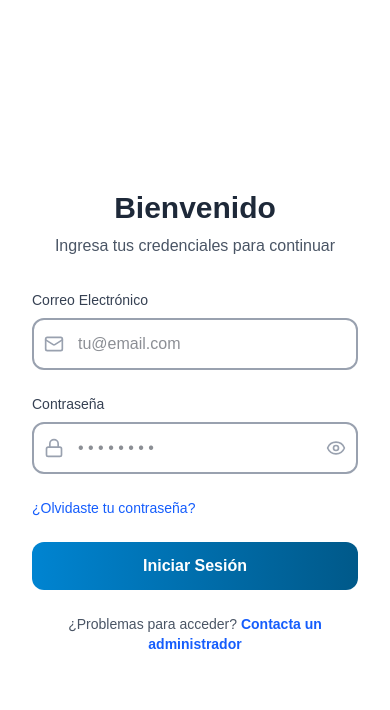
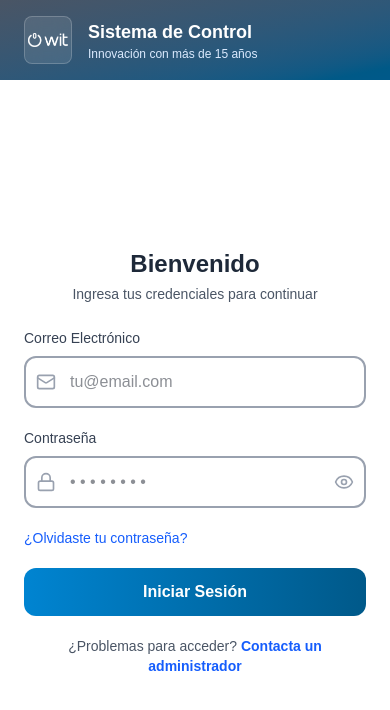
Before and after one commit to dorian-cesar/mantenedor-andenes-alameda, a Next.js app: page / in a window 390 px wide. Shown: the top 710 px of the page. Built offline with nearby package versions, Linux system fonts and the light colour scheme.

Commit message:
fix: se corrigen fuentes y tamaño de letras con vistas responsive

```diff
--- a/src/app/dashboard/andenes/page.jsx
+++ b/src/app/dashboard/andenes/page.jsx
@@ -107,7 +107,7 @@ export default function AndenesPage() {
         <div className="flex items-center gap-3">
           <Box className="h-8 w-8 text-green-600" />
           <div>
-            <h1 className="text-2xl font-bold text-gray-900">Gestión de Andenes</h1>
+            <h1 className="text-3xl font-bold text-gray-900">Gestión de Andenes</h1>
             <p className="text-gray-600">Administra andenes (plataformas) del terminal</p>
           </div>
         </div>
--- a/src/app/dashboard/page.jsx
+++ b/src/app/dashboard/page.jsx
@@ -24,7 +24,7 @@ export default function DashboardPage() {
                 <div className="flex flex-col items-center justify-between w-full">
                     <div className=" w-full flex items-center justify-between mb-6">
                         <div>
-                            <h1 className="text-3xl md:text-4xl font-bold text-balance">Panel Principal</h1>
+                            <h2 className="text-3xl font-bold text-balance">Panel Principal</h2>
                             <p className="text-gray-300 mt-2">Bienvenido, gestiona todas tus operaciones desde aquí</p>
                         </div>
                         <div className="text-right">
@@ -43,7 +43,7 @@ export default function DashboardPage() {
                     <div className="w-full grid grid-cols-1 md:grid-cols-3 gap-4">
                         <DashboardCard1 icon={<TrendingUp className="h-6 w-6" />} title={"Buses en terminal"} data={"12"} color={"red"} />
                         <DashboardCard1 icon={<AlertCircle className="h-6 w-6" />} title={"Andenes ocupados"} data={"12"} color={"green"} />
-                        <DashboardCard1 icon={<CheckCircle className="h-6 w-6" />} title={"Tareas completadas"} data={"12"} color={"emerald"} />
+                        <DashboardCard1 icon={<CheckCircle className="h-6 w-6" />} title={"Permanencias cobradas"} data={"12"} color={"emerald"} />
                     </div>
                 </div>
             </div>
--- a/src/app/dashboard/permanencias/page.jsx
+++ b/src/app/dashboard/permanencias/page.jsx
@@ -73,7 +73,7 @@ export default function PermanenciasPage() {
         <div className="flex items-center gap-3">
           <Clock className="h-8 w-8 text-green-600" />
           <div>
-            <h1 className="text-2xl font-bold text-gray-900">Permanencias</h1>
+            <h1 className="text-3xl font-bold text-gray-900">Permanencias</h1>
             <p className="text-gray-600">Tiempo de estadía de los buses en el terminal</p>
           </div>
         </div>
--- a/src/app/dashboard/usuarios/page.jsx
+++ b/src/app/dashboard/usuarios/page.jsx
@@ -112,7 +112,7 @@ export default function UsuariosPage() {
         <div className="flex items-center gap-3">
           <Users className="h-8 w-8 text-blue-600" />
           <div>
-            <h1 className="text-2xl font-bold text-gray-900">Gestión de Usuarios</h1>
+            <h1 className="text-3xl font-bold text-gray-900">Gestión de Usuarios</h1>
             <p className="text-gray-600">Administra los usuarios del sistema</p>
           </div>
         </div>
--- a/src/app/dashboard/vehiculos/page.jsx
+++ b/src/app/dashboard/vehiculos/page.jsx
@@ -104,7 +104,7 @@ export default function VehiculosPage() {
         <div className="flex items-center gap-3">
           <Truck className="h-8 w-8 text-orange-600" />
           <div>
-            <h1 className="text-2xl font-bold text-gray-900">Gestión de Vehículos</h1>
+            <h1 className="text-3xl font-bold text-gray-900">Gestión de Vehículos</h1>
             <p className="text-gray-600">Administra los buses del terminal</p>
           </div>
         </div>
--- a/src/app/page.jsx
+++ b/src/app/page.jsx
@@ -80,43 +80,55 @@ export default function Login() {
   };
 
   return (
-    <div className="min-h-screen flex">
+    <div className="min-h-screen flex flex-col lg:flex-row">
       <Notification type={notif.type} message={notif.message} />
 
-      <div className="flex-1 hidden lg:flex flex-col justify-between p-12 bg-linear-to-br from-gray-600 to-sky-800 text-white">
-        <div className="flex items-center gap-6 mb-16">
+      {/* Banner móvil (visible solo en sm/lg abajo) */}
+      <div className="flex items-center gap-4 px-6 py-4 bg-linear-to-br from-gray-600 to-sky-800 text-white lg:hidden">
+        <div className="h-12 w-12 flex items-center justify-center rounded-lg bg-white/10 backdrop-blur-sm border border-white/20">
+          <Image src="/wit.png" alt="WIT Logo" width={40} height={40} className="filter brightness-0 invert" />
+        </div>
+        <div>
+          <h1 className="text-lg font-semibold">Sistema de Control</h1>
+          <p className="text-xs text-blue-100">Innovación con más de 15 años</p>
+        </div>
+      </div>
+
+      <aside className="flex-1 hidden lg:flex flex-col justify-between p-12 bg-linear-to-br from-gray-600 to-sky-800 text-white">
+
+        <div className="flex-1 flex gap-6">
           <div className="h-20 w-20 flex items-center justify-center rounded-2xl bg-white/10 backdrop-blur-sm border border-white/20">
-            <Image
-              src="/wit.png"
-              alt="WIT Logo"
-              width={64}
-              height={64}
-              className="filter brightness-0 invert"
-            />
+            <Image src="/wit.png" alt="WIT Logo" width={64} height={64} className="filter brightness-0 invert" />
           </div>
           <div>
             <h1 className="text-2xl font-bold">Sistema de Control de Terminales</h1>
             <p className="text-blue-100 mt-1">Innovación con más de 15 años de trabajo</p>
           </div>
         </div>
-        <div className="grid grid-cols-2 gap-4">
+
+        <div className="flex-1">
+          <div className="grid grid-cols-1 sm:grid-cols-2 gap-4">
             <LoginCard1 icon={<User />} title={"Usuarios"} description={"Creación de usuarios del sistema"} />
             <LoginCard1 icon={<BusFront />} title={"Buses"} description={"Administración de buses"} />
             <LoginCard1 icon={<CircleParking />} title={"Andenes"} description={"Gestión de andenes"} />
             <LoginCard1 icon={<Clock />} title={"Permanencia"} description={"Control de permanencia"} />
           </div>
+        </div>
 
+
+        <div className="flex-1">
           <LoginCard2 />
         </div>
+      </aside>
 
-      <div className="flex-1 flex items-center justify-center p-8 bg-white">
-        <div className="w-full max-w-md">
-          <div className="text-center mb-8">
-            <h2 className="text-3xl font-bold text-gray-800 mb-2">Bienvenido</h2>
-            <p className="text-gray-600">Ingresa tus credenciales para continuar</p>
+      <main className="flex-1 flex items-center justify-center p-6 sm:p-8 lg:p-12 bg-white">
+        <div className="w-full max-w-md sm:max-w-lg">
+          <div className="text-center mb-6 sm:mb-8">
+            <h2 className="text-2xl sm:text-3xl font-bold text-gray-800 mb-1">Bienvenido</h2>
+            <p className="text-sm sm:text-base text-gray-600">Ingresa tus credenciales para continuar</p>
           </div>
 
-          <form onSubmit={handleSubmit} className="space-y-6">
+          <form onSubmit={handleSubmit} className="space-y-5 sm:space-y-6">
             <div>
               <label htmlFor="email" className="block text-sm font-medium text-gray-700 mb-2">
                 Correo Electrónico
@@ -128,8 +140,9 @@ export default function Login() {
                   type="email"
                   value={correo}
                   onChange={(e) => setEmail(e.target.value)}
-                  className="w-full pl-11 pr-4 py-3 border-2 border-gray-400 rounded-xl focus:border-blue-400 focus:ring-4 focus:ring-blue-50 outline-none transition-all duration-200"
+                  className="w-full pl-11 pr-4 py-3 sm:py-3.5 border-2 border-gray-400 rounded-xl focus:border-blue-400 focus:ring-4 focus:ring-blue-50 outline-none transition-all duration-200"
                   placeholder="tu@email.com"
+                  required
                 />
               </div>
             </div>
@@ -145,12 +158,14 @@ export default function Login() {
                   type={show ? "text" : "password"}
                   value={password}
                   onChange={(e) => setPassword(e.target.value)}
-                  className="w-full pl-11 pr-12 py-3 border-2 border-gray-400 rounded-xl focus:border-blue-400 focus:ring-4 focus:ring-blue-50 outline-none transition-all duration-200"
+                  className="w-full pl-11 pr-12 py-3 sm:py-3.5 border-2 border-gray-400 rounded-xl focus:border-blue-400 focus:ring-4 focus:ring-blue-50 outline-none transition-all duration-200"
                   placeholder="• • • • • • • •"
+                  required
                 />
                 <button
                   type="button"
                   onClick={() => setShow(!show)}
+                  aria-label={show ? "Ocultar contraseña" : "Mostrar contraseña"}
                   className="absolute right-3 top-1/2 -translate-y-1/2 text-gray-400 hover:text-gray-600 transition-colors"
                 >
                   {show ? <EyeOff className="w-5 h-5" /> : <Eye className="w-5 h-5" />}
@@ -166,20 +181,21 @@ export default function Login() {
 
             <button
               type="submit"
-              className="w-full py-3 bg-linear-to-r from-sky-600 to-sky-800 text-white font-semibold rounded-xl hover:shadow-lg hover:scale-[1.02] active:scale-[0.98] transition-all duration-200 cursor-pointer"
+              className="w-full py-3 sm:py-3.5 bg-linear-to-r from-sky-600 to-sky-800 text-white font-semibold rounded-xl hover:shadow-lg hover:scale-[1.02] active:scale-[0.98] transition-all duration-200 cursor-pointer"
+              disabled={isLoading}
             >
               {isLoading ? "Cargando..." : "Iniciar Sesión"}
             </button>
           </form>
 
-          <p className="text-center text-sm text-gray-600 mt-6">
+          <p className="text-center text-sm text-gray-600 mt-5 sm:mt-6">
             ¿Problemas para acceder?{" "}
             <a href="#" className="text-blue-600 hover:text-blue-700 font-semibold transition-colors">
               Contacta un administrador
             </a>
           </p>
         </div>
+      </main>
     </div>
-    </div>
-  )
+  );
 }
--- a/src/components/navbar.jsx
+++ b/src/components/navbar.jsx
@@ -92,7 +92,7 @@ export default function Nav({ title = "Terminal de Buses" }) {
 
                             <button
                                 onClick={handleLogout}
-                                className="flex items-center gap-2 bg-linear-to-br from-gray-900 to-sky-800 hover:from-black hover:to-gray-600 text-white font-semibold py-2 px-4 rounded-xl focus:ring-2 focus:ring-red-500 focus:ring-offset-2 transition-all duration-200 shadow-lg shadow-red-500/25 cursor-pointer"
+                                className="flex items-center gap-2 bg-linear-to-br from-gray-900 to-sky-800 hover:from-black hover:to-gray-600 text-white font-semibold py-2 px-4 rounded-xl focus:ring-2 focus:ring-blue-500 focus:ring-offset-2 transition-all duration-200 shadow-lg cursor-pointer"
                             >
                                 <LogOut className="h-4 w-4" />
                                 <span className="hidden sm:block">Cerrar Sesión</span>
--- a/src/components/sidebar.jsx
+++ b/src/components/sidebar.jsx
@@ -80,7 +80,7 @@ export default function Sidebar({ isOpen: externalIsOpen, onToggle }) {
                         {sidebarOpen && (
                             <div className="flex flex-col items-center">
                                 <div>
-                                    <h2 className="font-bold text-white text-xl">Navegación</h2>
+                                    <h2 className="font-bold text-white text-2xl">Menú</h2>
                                 </div>
                             </div>
                         )}
@@ -112,19 +112,19 @@ export default function Sidebar({ isOpen: externalIsOpen, onToggle }) {
                                         }}
                                         className={`
                                       flex items-center gap-3 px-3 py-3 rounded-xl transition-all duration-200 group
-                                      ${isActive ? 'bg-linear-to-r from-blue-50 to-indigo-50 border border-blue-100 text-blue-700' : 'text-white hover:bg-gray-50 hover:text-gray-900'}
+                                      ${isActive ? 'bg-linear-to-r from-blue-50 to-indigo-50 border border-blue-100 text-sky-700' : 'text-white hover:bg-gray-50 hover:text-gray-900'}
                                       ${!sidebarOpen ? 'justify-center lg:justify-start' : ''}
                                       focus:outline-none focus-visible:ring-2 focus-visible:ring-blue-500 focus-visible:ring-offset-2
                                     `}
                                     >
                                         <div className={`
                                             p-2 rounded-lg transition-colors shrink-0
-                                            ${isActive ? 'bg-blue-100 text-blue-600' : 'bg-gray-100 text-gray-600 group-hover:bg-blue-100 group-hover:text-blue-600'}
+                                            ${isActive ? 'bg-blue-100 text-sky-600' : 'bg-gray-100 text-gray-600 group-hover:bg-blue-100 group-hover:text-sky-600'}
                                         `}>
                                             <Icon className="h-4 w-4" />
                                         </div>
 
-                                        {sidebarOpen && <span className="font-medium text-sm">{item.name}</span>}
+                                        {sidebarOpen && <span className="font-medium">{item.name}</span>}
                                     </Link>
                                 );
                             })}
@@ -156,7 +156,7 @@ export default function Sidebar({ isOpen: externalIsOpen, onToggle }) {
                                             <Icon className="h-4 w-4" />
                                         </div>
 
-                                        {sidebarOpen && <span className="font-medium text-sm">{item.name}</span>}
+                                        {sidebarOpen && <span className="font-medium">{item.name}</span>}
                                     </Link>
                                 );
                             })}
@@ -175,7 +175,7 @@ export default function Sidebar({ isOpen: externalIsOpen, onToggle }) {
             {/* Botón móvil para abrir sidebar */}
             <button
                 onClick={toggleSidebar}
-                className={`lg:hidden fixed top-20 left-6 z-50 p-4 bg-linear-to-br from-sky-700 to-sky-950 text-white rounded-full shadow-lg shadow-blue-500/25 hover:shadow-xl hover:shadow-blue-500/30 transition-all duration-200 ${sidebarOpen ? "hidden" : ""}`}
+                className={`lg:hidden fixed bottom-8 left-8 z-50 p-4 bg-linear-to-br from-sky-700 to-sky-950 text-white rounded-full shadow-lg shadow-blue-500/25 hover:shadow-xl hover:shadow-blue-500/30 transition-all duration-200 ${sidebarOpen ? "hidden" : ""}`}
                 aria-label="Abrir sidebar"
             >
                 <Menu className="h-5 w-5" />
```
Lines whose indentation alone changed are shown as unchanged.
